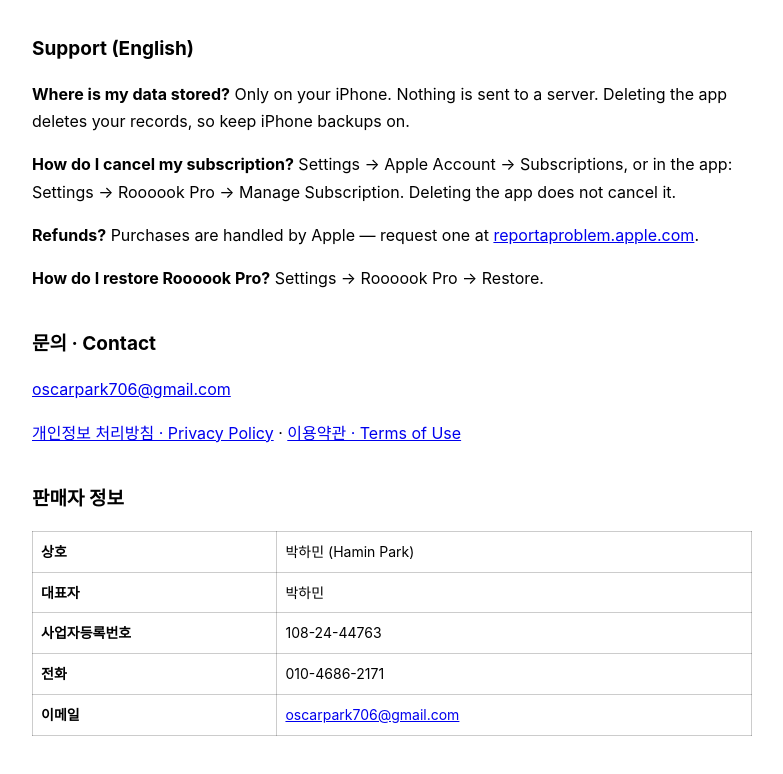
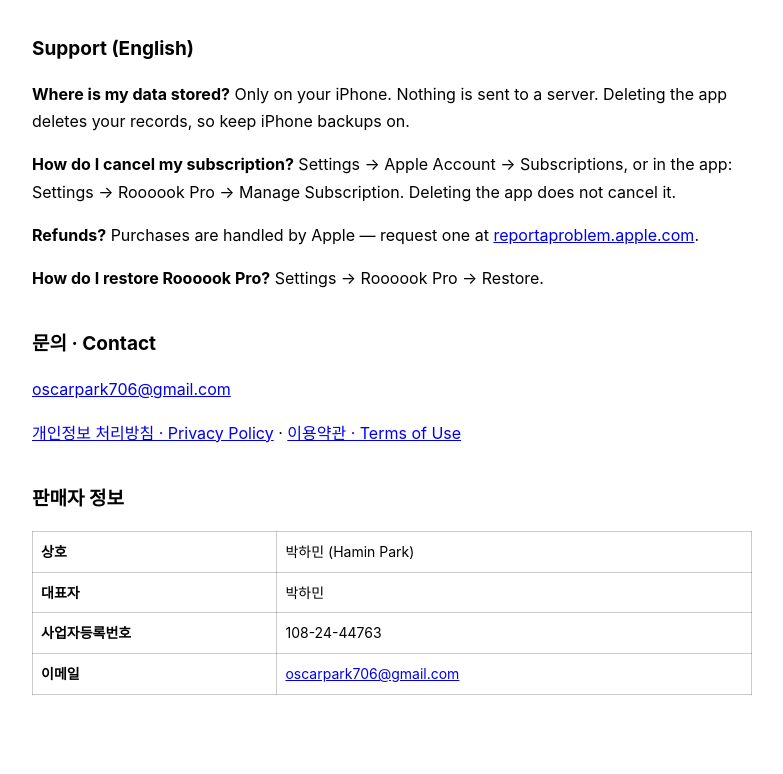
Before and after one commit to Fluorinee9/roooook, a plain HTML site: page index.html in a window 1280 px wide. Shown: the part 768-1542 px from the top of the page, without its empty margins (248-1031 px from the left). Drawn offline with Linux system fonts and the light colour scheme.

Commit message:
판매자 정보에서 전화번호 제외

```diff
--- a/index.html
+++ b/index.html
@@ -40,7 +40,6 @@
   <tr><th>상호</th><td>박하민 (Hamin Park)</td></tr>
   <tr><th>대표자</th><td>박하민</td></tr>
   <tr><th>사업자등록번호</th><td>108-24-44763</td></tr>
-  <tr><th>전화</th><td>010-4686-2171</td></tr>
   <tr><th>이메일</th><td><a href="mailto:oscarpark706@gmail.com">oscarpark706@gmail.com</a></td></tr>
 </table>
 </body>
```
Also changed, not shown: terms.html (+0 -1 lines).
